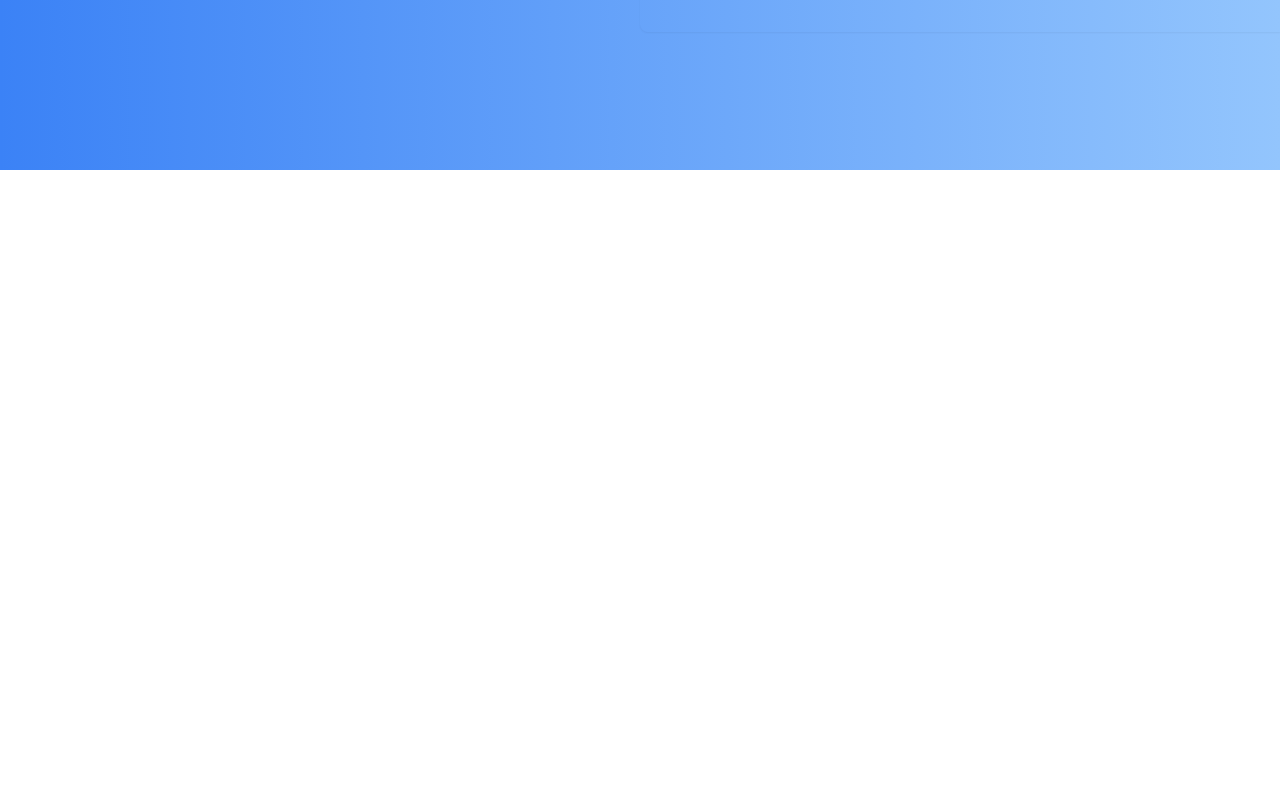
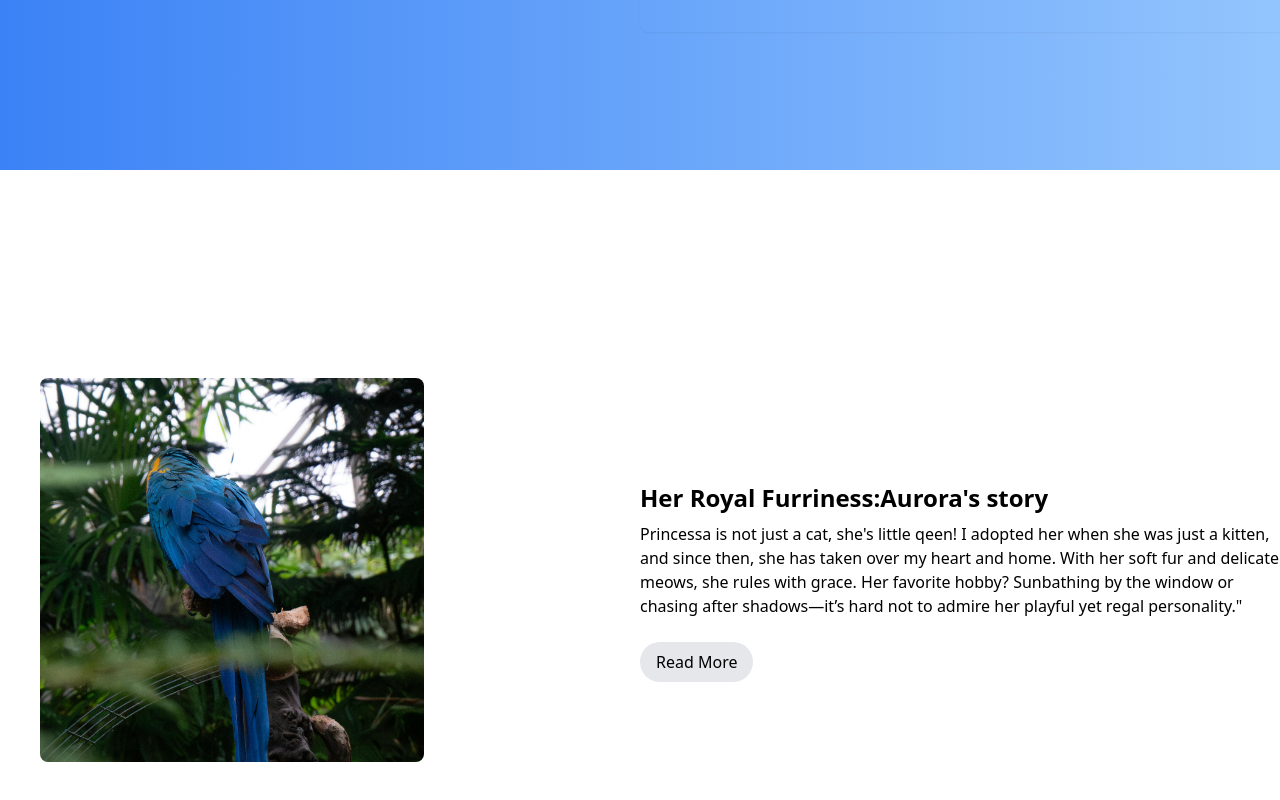
Before and after one commit to TunmiDev/Aurora, a React (Vite) app: page / in a window 1280 px wide. Shown: the part 686-1486 px from the top of the page. Before the commit the page ends 856 px from the top, so only its background shows below. Built offline with nearby package versions, Linux system fonts and the light colour scheme.

Commit message:
added the about component

```diff
--- a/src/App.jsx
+++ b/src/App.jsx
@@ -2,12 +2,14 @@ import React from "react";
 import "./App.css";
 import Hero from "./Components/Hero Section/Hero";
 import Navbar from "./Components/Navbar/Navbar";
+import AboutUs from "./Components/About Us/AboutUs";
 
 function App() {
   return (
     <div>
       <Navbar />
       <Hero />
+      <AboutUs />
     </div>
   );
 }
--- /dev/null
+++ b/src/Components/About Us/AboutUs.jsx
@@ -0,0 +1,42 @@
+import React from "react";
+import About from "../../assets/About.jpg";
+
+const AboutUs = () => {
+  return (
+    <div>
+      <div className="h-screen flex items-center relative">
+        {/*right-section*/}
+        <div className="w-1/2">
+          <img
+            src={About}
+            alt="bird"
+            className="object-cover h-96 w-96 rounded-lg  m-10"
+          />
+        </div>
+        {/*left-section*/}
+        <div className="w-1/2 ">
+          <div class="flex items-center">
+            <div>
+              <h2 class="text-2xl font-bold mb-2 mt-6">
+                Her Royal Furriness:Aurora's story
+              </h2>
+              <p>
+                Princessa is not just a cat, she's little qeen! I adopted her
+                when she was just a kitten, and since then, she has taken over
+                my heart and home. With her soft fur and delicate meows, she
+                rules with grace. Her favorite hobby? Sunbathing by the window
+                or chasing after shadows—it’s hard not to admire her playful yet
+                regal personality."
+              </p>
+              <button className="mt-6 px-4 py-2 flex items-center justify-center bg-gray-200 text-black rounded-full  hover:bg-gray-800 hover:text-white hover:underline dark:bg-gray-950 dark:text-white dark:hover:bg-white dark:hover:text-black duration-200">
+                Read More
+              </button>
+            </div>
+          </div>
+        </div>
+      </div>
+    </div>
+  );
+};
+
+export default AboutUs;
```
Also changed, not shown: src/assets/About.jpg (added).
